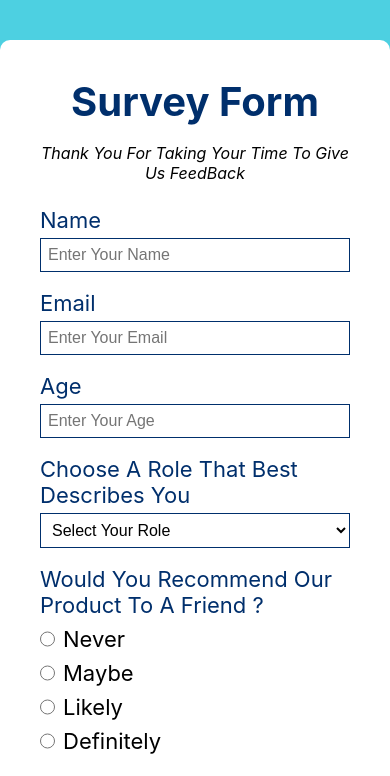
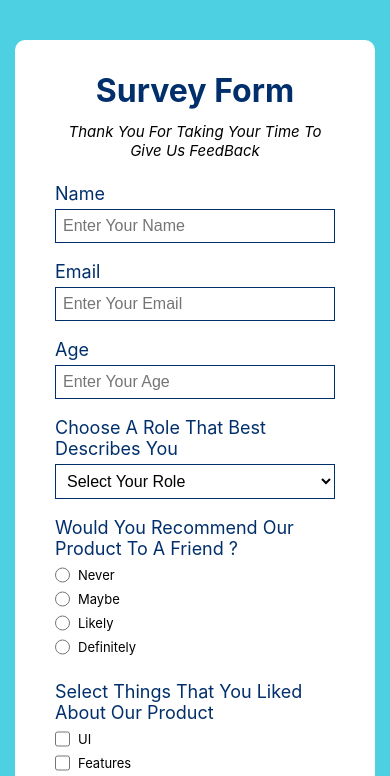
Before and after one commit to lazy-geek/survey-form, a plain HTML site: page index.html in a window 390 px wide. Shown: the top 776 px of the page. Drawn offline with Linux system fonts and the light colour scheme.

Commit message:
Added media query for responsiveness

```diff
--- a/style.css
+++ b/style.css
@@ -33,6 +33,27 @@ form {
     display: flex;
     flex-direction: column;
     font-size: 22px;
+}
+
+@media (max-width: 460px) {
+  main {
+    max-width: 280px;
+  }
+  h1 {
+    font-size: 32px;
+  }
+
+  #description {
+    font-size: 15px;
+  }
+
+  form {
+    font-size: 18px;
+  }
+
+  #name, #email, #number, #dropdown , textarea , span {
+    font-size: 13px;
+  }
 }
 
 #name, #email, #number, #dropdown {
```
